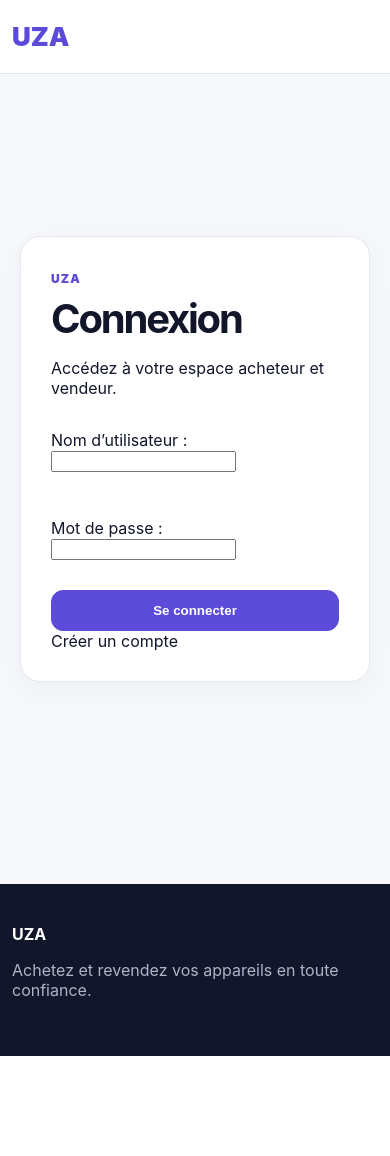
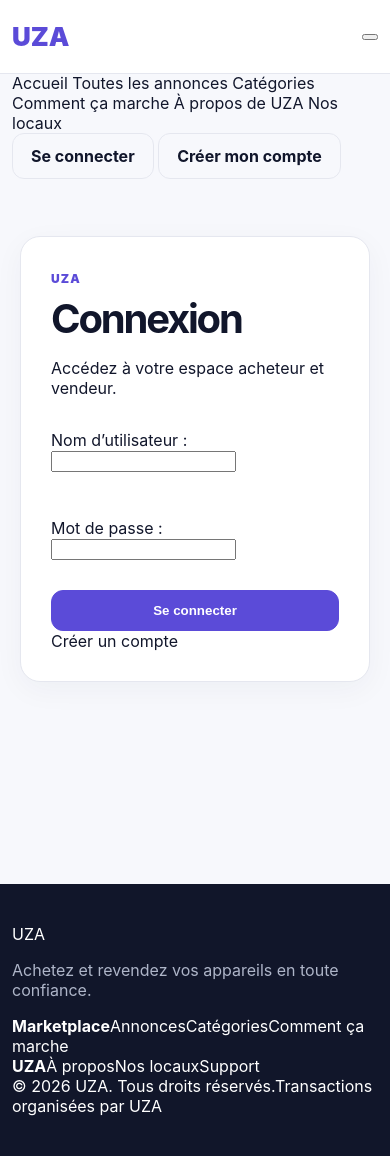
Before and after one commit to Biggo02/UZA, a Django app: page /connexion/ in a window 390 px wide. Before the commit the page ends 1056 px from the top, so only its background shows below. Run offline with Django 4.2, Linux system fonts and the light colour scheme.

Commit message:
Refine UZA responsive navigation and global shell

```diff
--- a/templates/base.html
+++ b/templates/base.html
@@ -1 +1,84 @@
-{% load static %}<!doctype html><html lang='fr'><head><meta charset='utf-8'><meta name='viewport' content='width=device-width,initial-scale=1'><title>{% block title %}UZA — Marketplace de confiance{% endblock %}</title><link rel='stylesheet' href='{% static "uza.css" %}'></head><body><header><div class='nav'><a class='logo' href='{% url "home" %}'>UZA</a><nav><a href='{% url "home" %}'>Accueil</a><a href='{% url "listings" %}'>Annonces</a><a href='#'>Catégories</a><a href='#'>Comment ça marche</a><a href='#'>À propos</a><a href='#'>Nos locaux</a></nav><div class='head-actions'>{% if user.is_authenticated %}<a class='avatar' href='{% url "dashboard" %}'>{% if user.avatar %}<img src='{{ user.avatar.url }}'>{% else %}{{ user.first_name|first|default:user.username|first|upper }}{% endif %}</a>{% else %}<a class='btn ghost' href='{% url "login" %}'>Se connecter</a><a class='btn primary' href='{% url "register" %}'>S'inscrire</a>{% endif %}</div></div></header>{% if messages %}<div class='flash'>{% for m in messages %}<div>{{ m }}</div>{% endfor %}</div>{% endif %}{% block content %}{% endblock %}<footer><div class='wrap'><b>UZA</b><p>Achetez et revendez vos appareils en toute confiance.</p></div></footer></body></html>
+{% load static %}
+<!doctype html>
+<html lang="fr">
+<head>
+  <meta charset="utf-8">
+  <meta name="viewport" content="width=device-width, initial-scale=1, viewport-fit=cover">
+  <meta name="theme-color" content="#11182f">
+  <title>{% block title %}UZA — Marketplace de confiance{% endblock %}</title>
+  <link rel="stylesheet" href="{% static 'uza.css' %}">
+</head>
+<body>
+<header class="site-header">
+  <div class="nav wrap">
+    <a class="logo" href="{% url 'home' %}" aria-label="UZA accueil"><span>U</span>ZA</a>
+    <nav class="desktop-nav" aria-label="Navigation principale">
+      <a href="{% url 'home' %}">Accueil</a>
+      <a href="{% url 'listings' %}">Annonces</a>
+      <a href="#categories">Catégories</a>
+      <a href="#how-it-works">Comment ça marche</a>
+      <a href="#about">À propos</a>
+      <a href="#locations">Nos locaux</a>
+    </nav>
+    <div class="head-actions">
+      {% if user.is_authenticated %}
+        <a class="profile-chip" href="{% url 'dashboard' %}">
+          <span class="avatar">{% if user.avatar %}<img src="{{ user.avatar.url }}" alt="Photo de profil">{% else %}{{ user.first_name|first|default:user.username|first|upper }}{% endif %}</span>
+          <span class="profile-name">{{ user.first_name|default:user.username }}</span>
+        </a>
+      {% else %}
+        <a class="btn btn-ghost btn-sm" href="{% url 'login' %}">Se connecter</a>
+        <a class="btn btn-primary btn-sm" href="{% url 'register' %}">S'inscrire</a>
+      {% endif %}
+      <button class="menu-toggle" type="button" aria-label="Ouvrir le menu" aria-controls="mobile-menu" aria-expanded="false">
+        <span></span><span></span><span></span>
+      </button>
+    </div>
+  </div>
+  <div class="mobile-menu" id="mobile-menu">
+    <div class="mobile-menu-inner wrap">
+      <a href="{% url 'home' %}">Accueil</a>
+      <a href="{% url 'listings' %}">Toutes les annonces</a>
+      <a href="#categories">Catégories</a>
+      <a href="#how-it-works">Comment ça marche</a>
+      <a href="#about">À propos de UZA</a>
+      <a href="#locations">Nos locaux</a>
+      {% if user.is_authenticated %}
+        <a class="mobile-profile" href="{% url 'dashboard' %}">Mon espace</a>
+        <a href="{% url 'logout' %}">Déconnexion</a>
+      {% else %}
+        <div class="mobile-auth">
+          <a class="btn btn-ghost" href="{% url 'login' %}">Se connecter</a>
+          <a class="btn btn-primary" href="{% url 'register' %}">Créer mon compte</a>
+        </div>
+      {% endif %}
+    </div>
+  </div>
+</header>
+{% if messages %}
+  <div class="flash-stack">{% for m in messages %}<div class="flash">{{ m }}</div>{% endfor %}</div>
+{% endif %}
+{% block content %}{% endblock %}
+<footer class="site-footer">
+  <div class="wrap footer-grid">
+    <div><a class="footer-logo" href="{% url 'home' %}">UZA</a><p>Achetez et revendez vos appareils en toute confiance.</p></div>
+    <div><b>Marketplace</b><a href="{% url 'listings' %}">Annonces</a><a href="#categories">Catégories</a><a href="#how-it-works">Comment ça marche</a></div>
+    <div><b>UZA</b><a href="#about">À propos</a><a href="#locations">Nos locaux</a><a href="#">Support</a></div>
+  </div>
+  <div class="wrap footer-bottom"><span>© {% now "Y" %} UZA. Tous droits réservés.</span><span>Transactions organisées par UZA</span></div>
+</footer>
+<script>
+(function(){
+  const button=document.querySelector('.menu-toggle'), menu=document.getElementById('mobile-menu');
+  if(!button||!menu)return;
+  button.addEventListener('click',function(){
+    const open=menu.classList.toggle('is-open');
+    button.classList.toggle('is-open',open);
+    button.setAttribute('aria-expanded',open?'true':'false');
+    document.body.classList.toggle('menu-open',open);
+  });
+  menu.querySelectorAll('a').forEach(a=>a.addEventListener('click',()=>{menu.classList.remove('is-open');button.classList.remove('is-open');button.setAttribute('aria-expanded','false');document.body.classList.remove('menu-open')}));
+})();
+</script>
+</body>
+</html>
```
